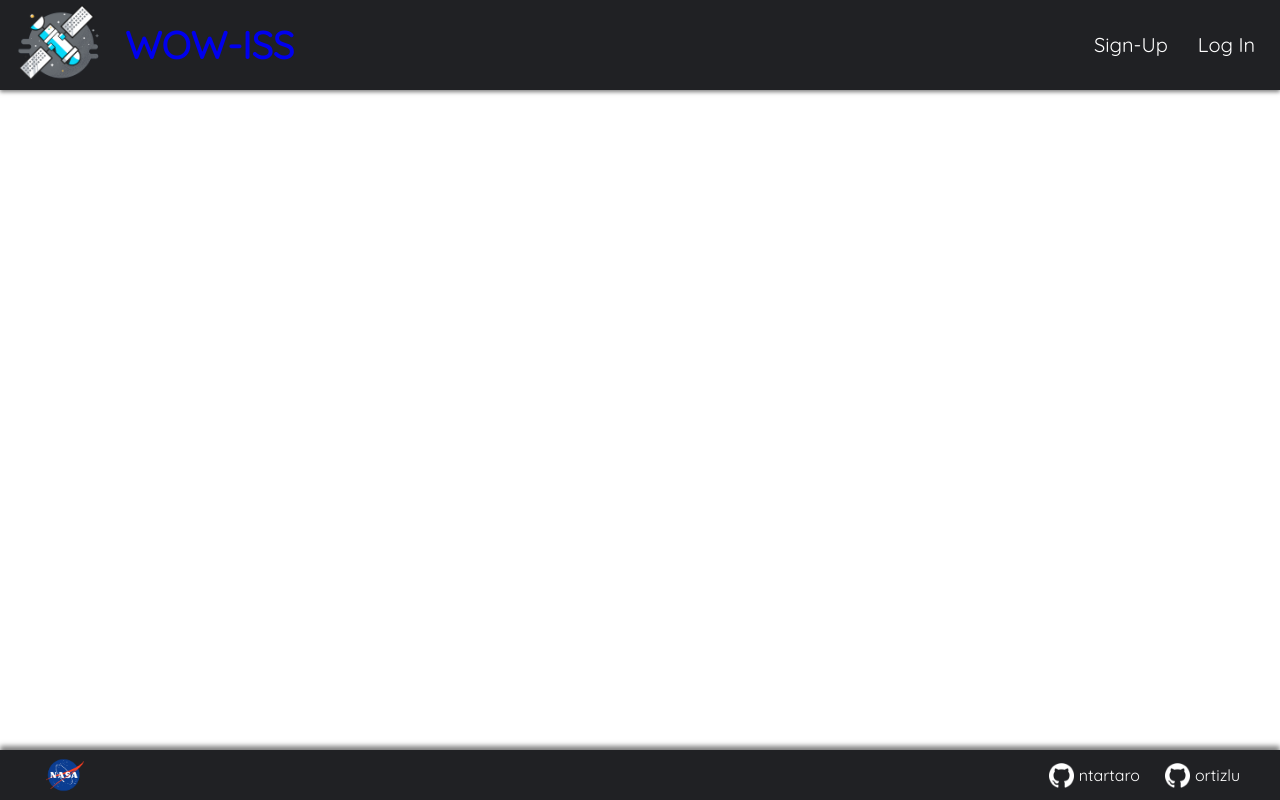
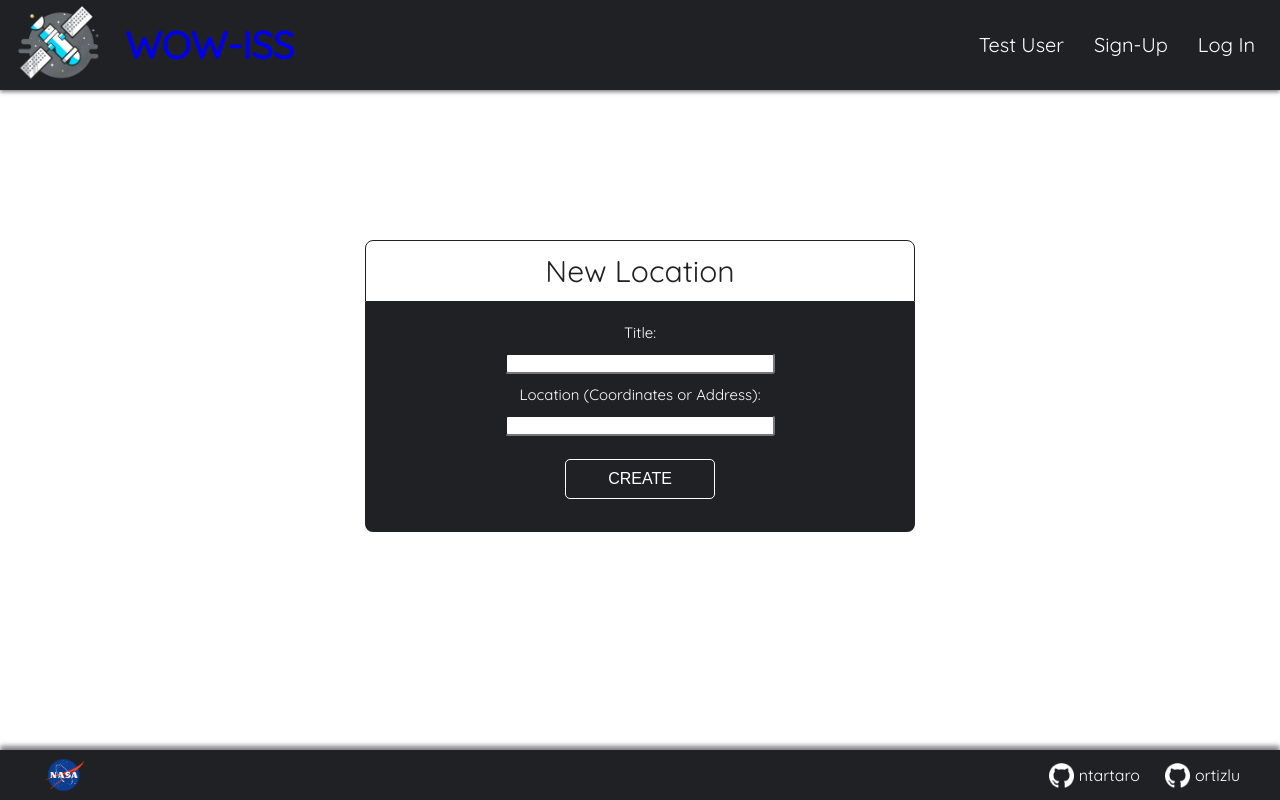
Before and after one commit to ntartaro/iss-tracker-frontend, a React (Create React App) app: page /user/1/newlocation in a window 1280 px wide. Built offline with nearby package versions, Linux system fonts and the light colour scheme; no server answers.

Commit message:
new location work

```diff
--- a/src/Header/Header.js
+++ b/src/Header/Header.js
@@ -1,5 +1,5 @@
-import React, { Component } from 'react'
-import './Header.css'
+import React, { Component } from 'react';
+import './Header.css';
 
 class Header extends Component {
   render() {
@@ -12,6 +12,9 @@ class Header extends Component {
           </a>
         </div>
         <ul className="header-signup">
+          <a href="/user/:id">
+            <li>Test User</li>
+          </a>
           <a href="/signup">
             <li>Sign-Up</li>
           </a>
@@ -20,8 +23,8 @@ class Header extends Component {
           </a>
         </ul>
       </header>
-    )
+    );
   }
 }
 
-export default Header
+export default Header;
--- a/src/NewLocation/NewLocation.css
+++ b/src/NewLocation/NewLocation.css
@@ -0,0 +1,70 @@
+.newlocation-wrapper {
+    display: flex;
+    align-items: center;
+    justify-content: center;
+    flex-direction: column;
+    margin-top: 150px;
+  }
+
+  .newlocation-top {
+    text-align: center;
+    padding-top: 15px;
+    width: 550px;
+    border: 1.5px solid #202124;
+    border-top-left-radius: 8px;
+    border-top-right-radius: 8px;
+  }
+
+  .newlocation-top p {
+    color: #202124;
+    margin-bottom: 15px;
+    font-size: 30px;
+  }
+
+  .newlocation-main {
+    display: flex;
+    align-items: center;
+    justify-content: center;
+    flex-direction: column;
+    width: 550px;
+    height: 230px;
+    background-color: #202124;
+    border-bottom-left-radius: 8px;
+    border-bottom-right-radius: 8px;
+  }
+
+  .newlocation-main-wrapper {
+    display: flex;
+    flex-direction: column;
+  }
+
+  .newlocation-main label {
+      text-align: center;
+      font-size: 15px;
+    margin: 10px;
+    color: white;
+  }
+
+  .newlocation-main input {
+    border-radius: 3px;
+    margin: 3px;
+    width: 270px;
+  }
+
+  .create-button-wrapper {
+    display: flex;
+    justify-content: center;
+    align-items: center;
+  }
+
+  .create-button {
+    font-size: 16px;
+    margin-top: 20px;
+    margin-bottom: 20px;
+    border-radius: 5px;
+    border: 1px solid white;
+    background-color: #202124;
+    color: white;
+    height: 40px;
+    width: 150px;
+  }
--- a/src/NewLocation/NewLocation.js
+++ b/src/NewLocation/NewLocation.js
@@ -1,13 +1,35 @@
 import React, { Component } from 'react';
+import './NewLocation.css'
 
 class NewLocation extends Component {
-    render() {
-        return (
-            <div>
-
-            </div>
-        );
-    }
+  render() {
+    return (
+      <section className="newlocation-wrapper">
+        <div className="newlocation-top">
+          <p>New Location</p>
+        </div>
+        <div className="newlocation-main">
+          <form className="newlocation-main-wrapper">
+            <label htmlFor="title">Title:</label>
+            <input
+              type="text"
+              name="title"
+            />
+            <label htmlFor="location">Location (Coordinates or Address):</label>
+            <input
+              type="text"
+              name="location"
+            />
+          </form>
+          <div className="create-button-wrapper">
+            <button className="create-button">
+              CREATE
+            </button>
+          </div>
+        </div>
+      </section>
+    );
+  }
 }
 
 export default NewLocation;
--- a/src/Userpage/Userpage.css
+++ b/src/Userpage/Userpage.css
@@ -13,13 +13,13 @@
 }
 
 .user-locations {
-    text-align: center;
-    font-size: 40px;
+  text-align: center;
+  font-size: 40px;
 }
 
 .user-settings {
-  margin-top: 40px ;
-  margin-bottom: 40px ;
+  margin-top: 40px;
+  margin-bottom: 40px;
   height: 100%;
   border-right: #202124 1.5px solid;
   border-top: #202124 1.5px solid;
@@ -38,7 +38,11 @@
   margin: 10px 0px;
 }
 
-.new-location-button {
+.user-settings li {
+  color: #202124;
+}
+
+.new-location-link {
   height: 30px;
   width: 120px;
   margin: 8px 5px;
@@ -51,7 +55,7 @@
   transition: box-shadow 0.1s ease-in;
 }
 
-.edit-user-button {
+.edit-user-link {
   height: 30px;
   width: 120px;
   margin: 8px 5px;
@@ -78,6 +82,7 @@
 }
 
 .location-button-wrapper {
+  display: flex;
 }
 
 .grid-container img {
--- a/src/Userpage/Userpage.js
+++ b/src/Userpage/Userpage.js
@@ -7,16 +7,21 @@ class Userpage extends Component {
       <div className="grid-container">
         <div className="user-settings">
           <p>User Settings</p>
-          <button className="new-location-button">New Location</button>
-          <button className="edit-user-button">Edit User</button>
-          <button className="delete-user-button">Delete User</button>
+          <ul>
+            <a className="new-location-link" href='/user/:id/newlocation'>
+              <li>New Location</li>
+            </a>
+            <a className="edit-user-link">
+              <li>Edit User</li>
+            </a>
+          </ul>
         </div>
         <div className="user-locations">
           <p>User Locations</p>
         </div>
         <div className="location one">
           <img src="/images/iss_logo.png" />
-          <div className='location-button-wrapper'>
+          <div className="location-button-wrapper">
             <button>Edit</button>
             <button>Delete</button>
           </div>
```
